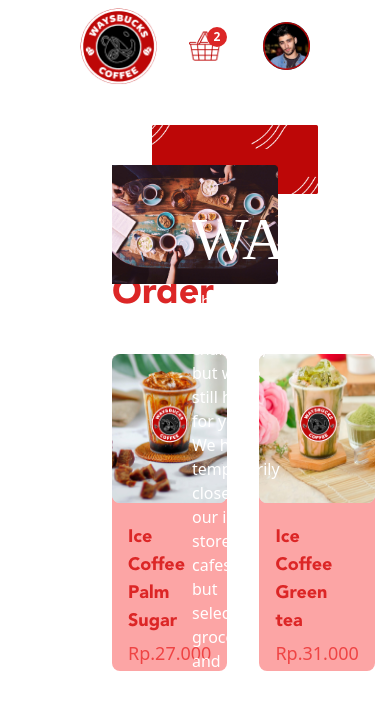
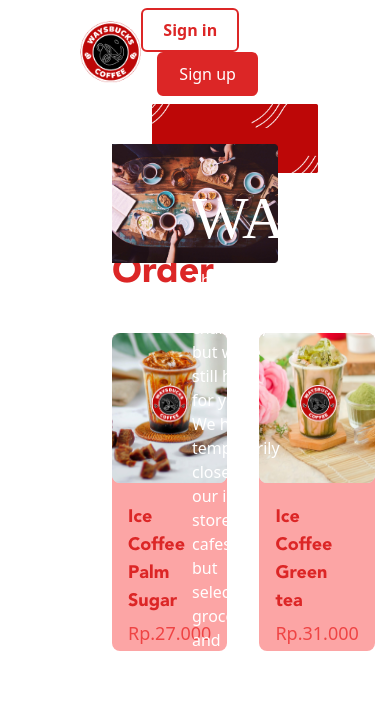
Before and after one commit to PassyahRaffi/Week-1, a React (Create React App) app: page / in a window 390 px wide. Shown: the top 710 px of the page. Built offline with nearby package versions, Linux system fonts and the light colour scheme; a web font is replaced by a local one.

Commit message:
first commit

```diff
--- a/src/App.jsx
+++ b/src/App.jsx
@@ -14,8 +14,8 @@
 
 
 export default function App(){
-    const [isLogin, setIsLogin] = useState(true)
-    const [isAdmin, setIsAdmin] = useState(true)
+    const [isLogin, setIsLogin] = useState(false)
+    const [isAdmin, setIsAdmin] = useState(false)
     return(
         <div>
             <Router>
@@ -69,7 +69,7 @@
                         <Cart />
                     </>}></Route>
 
-                    <Route path="/table-transaction" element={
+                    <Route path="/transactions" element={
                     <>
                         <Navbar
                         isLogin={isLogin}
--- a/src/components/Admin/Table.jsx
+++ b/src/components/Admin/Table.jsx
@@ -5,7 +5,7 @@
         no: '1',
         name: 'Muhammad',
         address: 'Jl Belimbing 1',
-        postCode: '16620',
+        postCode: '16621',
         income: '46.000',
         status: 'Waiting Aprove',
     },
@@ -13,7 +13,7 @@
         no: '2',
         name: 'Passyah',
         address: 'Jl Belimbing 2',
-        postCode: '16621',
+        postCode: '16622',
         income: '46.000',
         status: 'Waiting Aprove',
     },
@@ -21,7 +21,7 @@
         no: '3',
         name: 'Abdul',
         address: 'Jl Belimbing 3',
-        postCode: '16622',
+        postCode: '16623',
         income: '46.000',
         status: 'Waiting Aprove',
     },
@@ -29,7 +29,7 @@
         no: '4',
         name: 'Raffi',
         address: 'Jl Belimbing 3',
-        postCode: '16622',
+        postCode: '16624',
         income: '46.000',
         status: 'Waiting Aprove'
     },
--- a/src/components/Jumbotron.jsx
+++ b/src/components/Jumbotron.jsx
@@ -27,7 +27,7 @@
 
 export default function Jumbotron() {
   return (
-      <div className='relative mx-28 my-10'> {/* md:w-9/12 md:m-auto */}
+      <div className='relative mx-28 md:my-10 md:w-10/12 md:m-auto'> {/* md:w-9/12 md:m-auto */}
         <img className='ml-10' src="/img/jumbotron.png" alt="" />
         <img className='absolute right-0 top-10' src="/img/jumbotron-img.png" alt="" />
         <div className='absolute top-16 left-20 text-white w-5/12'>
--- a/src/components/Menu.jsx
+++ b/src/components/Menu.jsx
@@ -3,7 +3,7 @@
 
 export default function Menu() {
   return (
-    <div className='mx-28'>
+    <div className='mx-28 my-10'>
       <div>
           <p className='text-red-600 font-["Avenir-Black"] font-bold text-4xl my-10'>Let's Order</p>
         </div>
```
